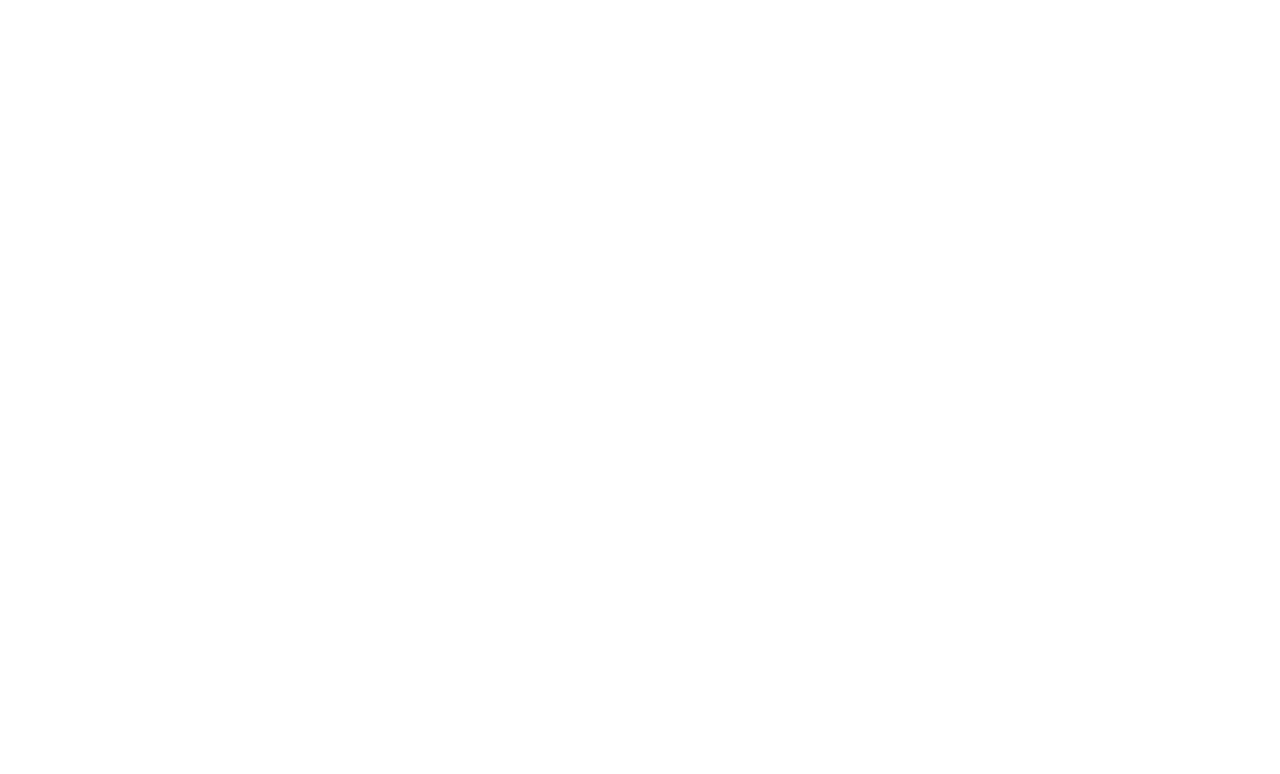
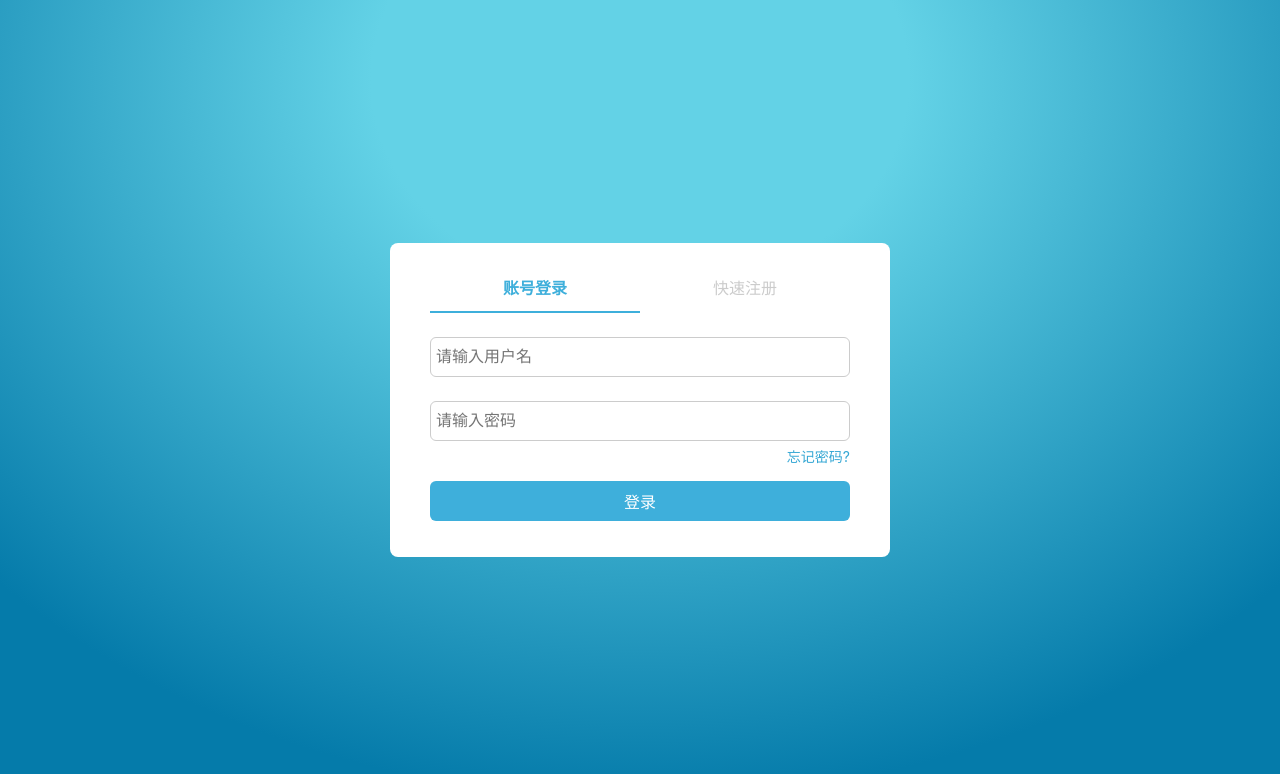
Before and after one commit to Chiuuuu/chiu-blog, a React (Create React App) app in the folder client/: page /login in a window 1280 px wide. Shown: the top 774 px of the page. Built offline with nearby package versions, Linux system fonts and the light colour scheme.

Commit message:
modal组件编写

```diff
--- /dev/null
+++ b/client/src/components/topModal/index.js
@@ -0,0 +1,33 @@
+import React from 'react'
+import ReactDOM from 'react-dom'
+import Modal from './modal'
+
+function TopModal(option) {
+
+  const obj = {}
+
+  const modalBox = document.createElement('div')
+  modalBox.className = 'top-modal-mask'
+  document.body.appendChild(modalBox)
+  ReactDOM.render(<Modal {...option} />, modalBox)
+
+  const close = function() {
+    ReactDOM.unmountComponentAtNode(modalBox)
+    document.body.removeChild(modalBox)
+    obj = null
+  }
+  obj.close = close
+
+  return obj
+
+}
+
+// 私有方法
+TopModal.closeAll = function() {
+  const modals = document.querySelectorAll('.top-modal-mask')
+  modals.map(item => {
+    document.body.removeChild(item)
+  })
+}
+
+export default TopModal
--- /dev/null
+++ b/client/src/components/topModal/modal.css
@@ -0,0 +1,54 @@
+.top-modal-mask {
+  width: 100%;
+  height: 100%;
+  background-color: rgba(0,0,0,0.4);
+
+  position: fixed;
+  top: 0;
+  left: 0;
+  z-index: 3000;
+}
+
+.top-modal {
+  background-color: #fff;
+  text-align: center;
+  width: 400px;
+  height: 240px;
+  border-radius: 8px;
+
+  position: absolute;
+  top: 50%;
+  left: 50%;
+  transform: translate(-50%,-50%);
+}
+
+.top-modal .title {
+  height: 60px;
+  line-height: 60px;
+  font-size: 20px;
+  font-weight: bold;
+}
+
+.top-modal .text {
+  height: 120px;
+  line-height: 30px;
+}
+
+.top-modal-btn {
+  height: 50px;
+  line-height: 50px;
+}
+
+.top-modal-btn button {
+  display: inline-block;
+  height: 30px;
+  line-height: 30px;
+  padding: 0 20px;
+  margin: 0 20px;
+  background-color: #3eafdb;
+  border: none;
+  border-radius: 4px;
+  outline: none;
+  color: #fff;
+  cursor: pointer;
+}
--- /dev/null
+++ b/client/src/components/topModal/modal.jsx
@@ -0,0 +1,39 @@
+import React from 'react'
+import './modal.css'
+
+class Modal extends React.Component {
+  constructor(props) {
+    super(props)
+
+    this.state = {
+      title: '我是标题',
+      text: '我是文本',
+      confirmText: '确认',
+      cancelText: '取消',
+      showCancel: true
+    }
+
+  }
+
+  static getDerivedStateFromProps(props, state) {
+    return {
+      ...props
+    }
+  }
+
+  render() {
+    let { title, text, confirmText, cancelText, showCancel } = this.state
+    return (
+      <div className="top-modal">
+        <div className="title">{title}</div>
+        <div className="text">{text}</div>
+        <div className="top-modal-btn">
+          <button onClick={() => this.confirm()}>{confirmText}</button>
+          {showCancel ? <button onClick={() => this.cancel()}>{cancelText}</button> : ''}
+        </div>
+      </div>
+    )
+  }
+}
+
+export default Modal
--- a/client/src/pages/login/login.css
+++ b/client/src/pages/login/login.css
@@ -5,6 +5,37 @@
   background-size: cover;
 
   position: relative;
+}
+
+.sign-window {
+  width: 500px;
+  text-align: center;
+  border-radius: 8px;
+  background: #fff;
+  padding: 20px 40px;
+
+  position: absolute;
+  left: 50%;
+  top: 50%;
+  transform: translate(-50%,-50%);
+}
+
+.sign-switch {
+  height: 50px;
+  line-height: 50px;
+
+  display: flex;
+}
+.sign-switch a {
+  display: block;
+  flex: 1;
+  text-decoration: none;
+  color: #ccc;
+}
+.sign-switch a.active {
+  color: #3eafdb;
+  font-weight: bold;
+  border-bottom: 2px solid #3eafdb;
 }
 
 .sign-bg input {
@@ -18,9 +49,14 @@
   margin-right: auto;
   margin-top: 24px;
   padding-left: 5px;
+  position: relative;
 }
 .sign-bg input:focus {
   border: 1px solid #3eafdb;
+  outline: none;
+}
+.sign-bg input.alert {
+  border: 1px solid #d61010;
   outline: none;
 }
 
@@ -39,23 +75,13 @@
 
 /* ------------------------------------------登录窗口----------------------------------------- */
 .login-window {
-  width: 500px;
-  height: 300px;
-  text-align: center;
-  border-radius: 8px;
-  background: #fff;
-  padding: 20px 40px;
-
-  position: absolute;
-  left: 50%;
-  top: 40%;
-  transform: translate(-50%,-50%);
+  height: 200px;
 }
 .login-window .service {
   height: 30px;
   font-size: 14px;
   display: flex;
-  justify-content: space-between;
+  justify-content: flex-end;
   align-items: center;
 }
 .login-window .service a {
@@ -65,17 +91,7 @@
 
 /* --------------------------------注册窗口---------------------------- */
 .register-window {
-  width: 500px;
-  height: 80vh;
-  text-align: center;
-  border-radius: 8px;
-  background: #fff;
-  padding: 20px 40px;
-
-  position: absolute;
-  left: 50%;
-  top: 50%;
-  transform: translate(-50%,-50%);
+  height: 390px;
 }
 
 .register-window .sign-btn {
--- a/client/src/pages/login/login.jsx
+++ b/client/src/pages/login/login.jsx
@@ -1,10 +1,12 @@
 import React from 'react'
 import './login.css'
 import { connect } from 'react-redux'
-import { BrowserRouter as Router , Route, Link, Switch } from 'react-router-dom';
+import { BrowserRouter as Router , Route, Link } from 'react-router-dom';
 
-import { login } from '../../request'
-import md5 from 'js-md5'
+import { register } from '../../request'
+import MD5 from 'js-md5'
+
+import TopModal from '../../components/topModal'
 
 class Login extends React.Component {
   constructor(props) {
@@ -14,21 +16,22 @@
       username: '',
       password: '',
       userId: '',
-      salt: ''
+      salt: '',
+      emptyName: false,
+      emptyPass: false,
     }
 
-  }
-
-  static getDerivedStateFromProps(props, state) {
-    return {
-      userId: props.userId,
-      salt: props.salt
-    }
   }
 
   loginToBlog() {
     let { username, password } = this.state
     console.log(username, password)
+
+    let emptyName = username === ''
+    let emptyPass = password === ''
+
+    // 校验是否有空选项
+    if (!emptyName && !emptyPass) {
       // login({
       //   username,
       //   password
@@ -37,6 +40,25 @@
       //     window.localStorage.setItem('user', res)
       //   })
       //   .catch(err => console.log(err))
+    }else {
+      this.setState({
+        emptyName,
+        emptyPass
+      })
+      let text = ''
+      if (!!emptyName && !emptyPass) {
+        text = '请输入用户名'
+      }else if (!emptyName && !!emptyPass) {
+        text = '请输入密码'
+      }else {
+        text = '请输入用户名和密码'
+      }
+      TopModal({
+        title: '抱歉',
+        text: text,
+        showCancel: false
+      })
+    }
   }
 
   changeUsername(target) {
@@ -47,38 +69,26 @@
   }
   changePassword(target) {
     let password = target.value.trim()
-    password = md5(password + this.state.salt)
+    password = MD5(password + this.props.salt)
     this.setState({
       password
     })
   }
 
   render() {
+    let { emptyName, emptyPass } = this.state
     return (
-      <div className="sign-bg">
       <div className="login-window">
-          <h3>欢迎登陆</h3>
-          <input onInput={({target}) => this.changeUsername(target)} placeholder="请输入用户名" type="text"/>
-          <input onInput={({target}) => this.changePassword(target)} placeholder="请输入密码" type="password"/>
+        <input className={emptyName ? 'alert' : ''} onInput={({target}) => this.changeUsername(target)} placeholder="请输入用户名" type="text"/>
+        <input className={emptyPass ? 'alert' : ''} onInput={({target}) => this.changePassword(target)} placeholder="请输入密码" type="password"/>
         <div className="service">
-            <Link to="/register">点击注册</Link>
           <Link to="/reset">忘记密码?</Link>
         </div>
         <button className="sign-btn" onClick={() => this.loginToBlog()}>登录</button>
       </div>
-      </div>
     )
   }
 }
-
-const mapStateToProps = (state) => {
-  return {
-    userId: state.userId,
-    salt: state.salt
-  }
-}
-
-Login = connect(mapStateToProps)(Login)
 
 class Register extends React.Component {
   constructor(props) {
@@ -105,12 +115,12 @@
         break;
       case 'password':
         this.setState({
-          password: value
+          password: MD5(value)
         })
         break;
       case 'confirmPassword':
         this.setState({
-          confirmPassword: value
+          confirmPassword: MD5(value)
         })
         break;
       case 'email':
@@ -128,18 +138,51 @@
     }
   }
 
+  // 点击注册
+  registerBlog() {
+    let { username, password, confirmPassword, email, phone } = this.state
+
+    if (password !== confirmPassword) {
+
+    }
+
+    let emptyName = username === ''
+    let emptyPass = password === ''
+    let emptyConfirm = confirmPassword === ''
+    let emptyEmail = email === ''
+    let emptyPhone = phone === ''
+
+    // 校验是否有空选项
+    if (!emptyName && !emptyPass && !emptyConfirm && !emptyEmail && !emptyPhone) {
+      // login({
+      //   username,
+      //   password
+      // })
+      //   .then(res => {
+      //     window.localStorage.setItem('user', res)
+      //   })
+      //   .catch(err => console.log(err))
+
+    }else {
+      this.setState({
+        emptyName,
+        emptyPass,
+        emptyConfirm,
+        emptyEmail,
+        emptyPhone
+      })
+    }
+  }
+
   render() {
     return (
-      <div className="sign-bg">
       <div className="register-window">
-          <h3>欢迎注册</h3>
         <input onInput={({target}) => this.changeInput(target.value, 'username')} placeholder="请输入用户名" type="text"/>
         <input onInput={({target}) => this.changeInput(target.value, 'password')} placeholder="请输入密码" type="password"/>
         <input onInput={({target}) => this.changeInput(target.value, 'confirmPassword')} placeholder="请确认密码" type="password"/>
         <input onInput={({target}) => this.changeInput(target.value, 'email')} placeholder="请输入邮箱" type="text"/>
         <input onInput={({target}) => this.changeInput(target.value, 'phone')} placeholder="请输入手机号" type="text"/>
         <button className="sign-btn" onClick={() => this.registerBlog()}>注册</button>
-        </div>
       </div>
     )
   }
@@ -164,22 +207,57 @@
 }
 
 class LoginPage extends React.Component {
+
   constructor(props) {
     super(props)
     this.state = {
-
+      userId: '',
+      salt: '',
+      isLogin: true
     }
   }
 
+  static getDerivedStateFromProps(props, state) {
+    return {
+      userId: props.userId,
+      salt: props.salt
+    }
+  }
+
+  switchLogin(state) {
+    this.setState({
+      isLogin: !!state
+    })
+  }
+
   render() {
+    let isLogin = this.state.isLogin
+
     return (
+      <div className="sign-bg">
         <Router>
-        <Route exact path="/" component={ Login } />
-        <Route path="/register" component={ Register } />
-        <Route path="/reset" component={ Reset } />
+          <div className="sign-window">
+            <div className="sign-switch">
+              <Link onClick={() => this.switchLogin(1)} className={isLogin ? 'active' : ''} to="/login">账号登录</Link>
+              <Link onClick={() => this.switchLogin(0)} className={!isLogin ? 'active' : ''} to="/register">快速注册</Link>
+            </div>
+            <Route path="/login" render={ () => (<Login {...this.state} />) } />
+            <Route path="/register" render={ () => (<Register {...this.state} />) } />
+            <Route path="/reset" render={ () => (<Reset {...this.state} />) } />
+          </div>
         </Router>
+      </div>
     )
   }
 }
 
+const mapStateToProps = (state) => {
+  return {
+    userId: state.userId,
+    salt: state.salt
+  }
+}
+
+LoginPage = connect(mapStateToProps)(LoginPage)
+
 export default LoginPage
--- a/client/src/reducers/index.js
+++ b/client/src/reducers/index.js
@@ -2,7 +2,7 @@
 
 let initialState = {
   userId: '',
-  salt: '123!@#'
+  salt: '123!@#',
 }
 
 const mainReducer = (state = initialState, action) => {
--- /dev/null
+++ b/client/src/tools/index.js
@@ -0,0 +1,3 @@
+function showModal(option) {
+
+}
```
Lines whose indentation alone changed are shown as unchanged.
